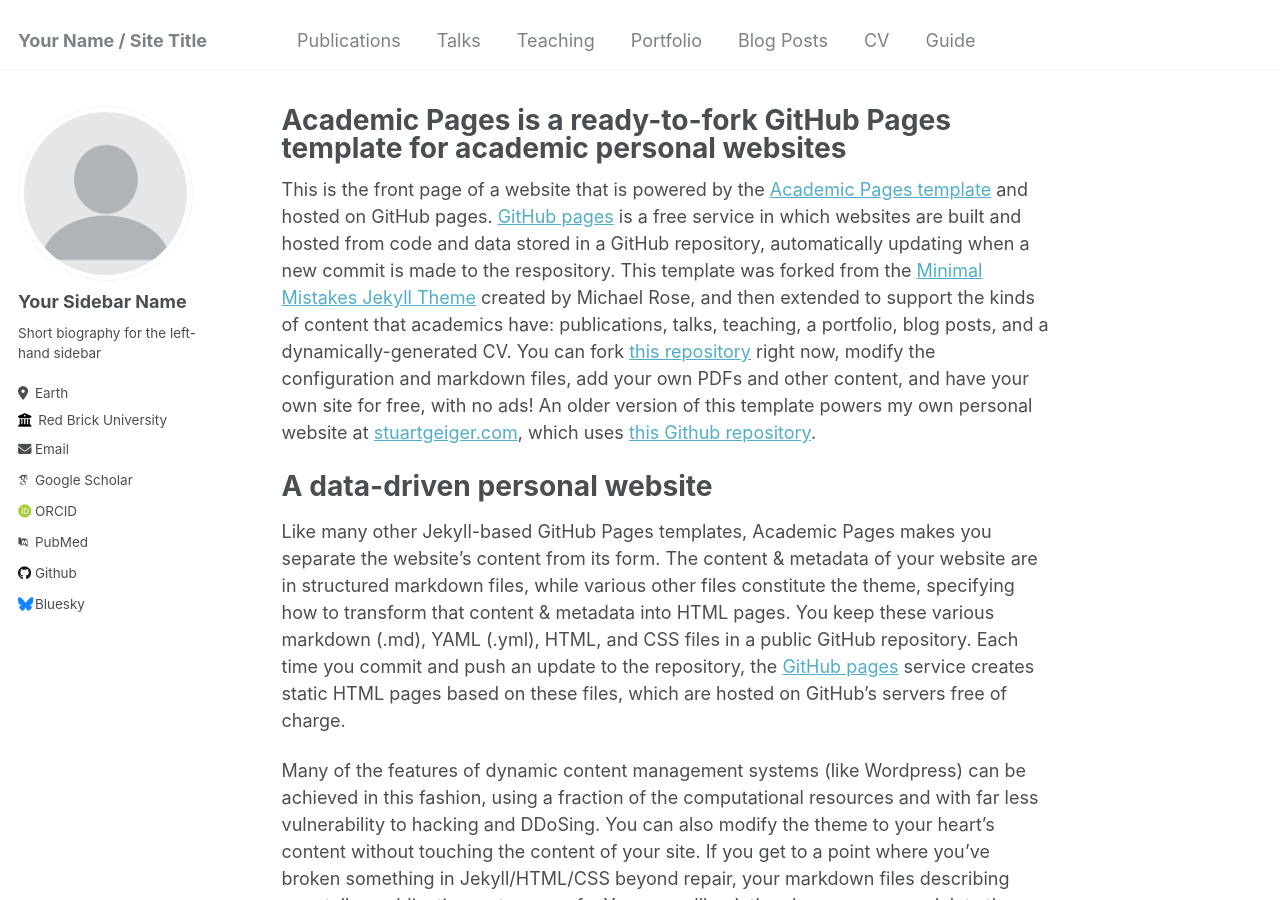
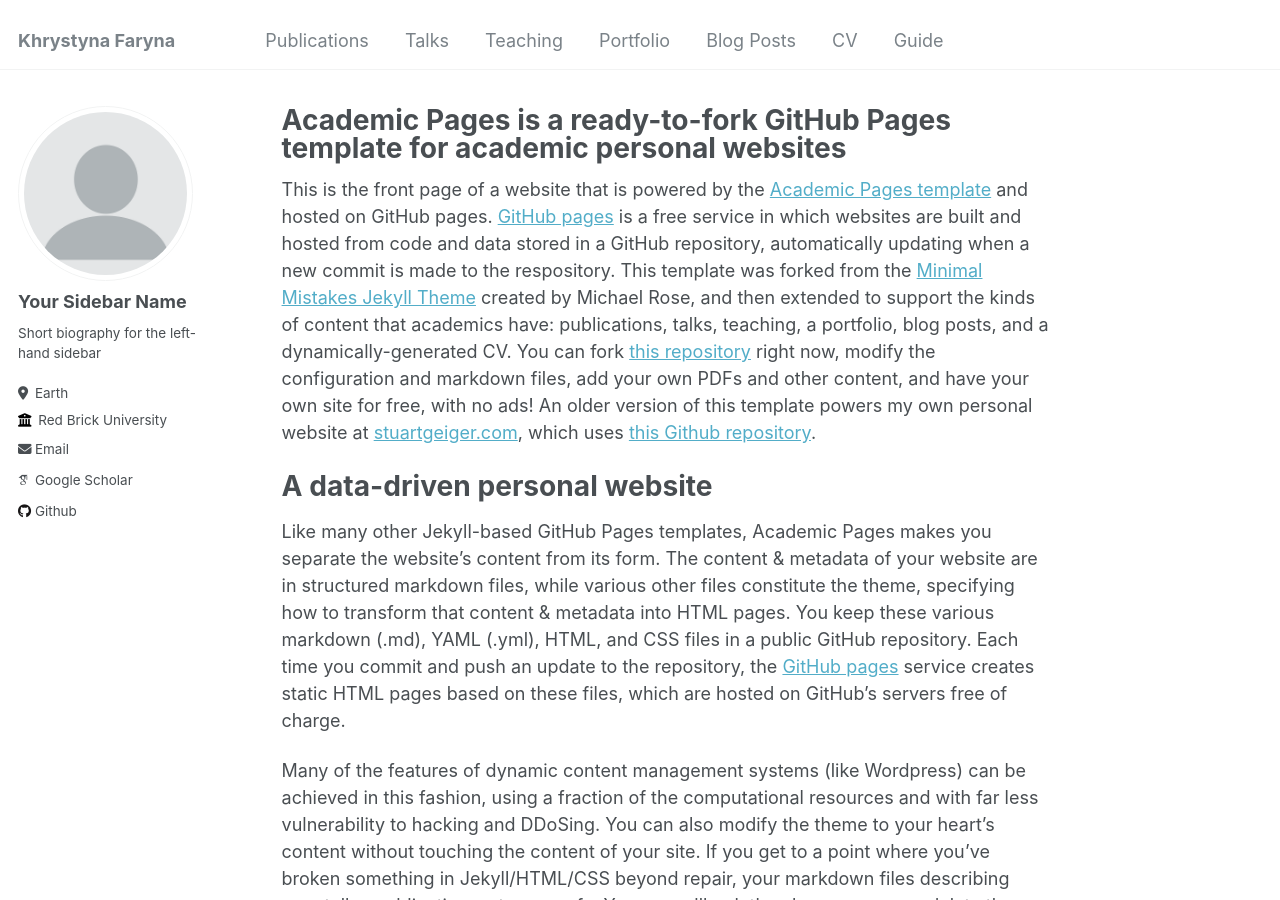
Before and after one commit to KhrystynaFaryna/khrystynafaryna.github.io, a Jekyll site: the page built from _pages/about.md, in a window 1280 px wide and 900 px high. Built offline with Jekyll 4.4.1, drawn with Linux system fonts in a browser that asks for light colours; some web fonts are replaced; part of the change alters nothing that is shown.

Commit message:
Update _config.yml

```diff
--- a/_config.yml
+++ b/_config.yml
@@ -8,13 +8,13 @@
 
 # Basic Site Settings
 locale                   : "en-US"
-title                    : "Your Name / Site Title"
+title                    : "Khrystyna Faryna"
 title_separator          : "-"
 name                     : &name "Your Name"
 description              : &description "personal description"
-url                      : https://academicpages.github.io # the base hostname & protocol for your site e.g. "https://mmistakes.github.io"
+url                      : https://khrystynafaryna.github.io # the base hostname & protocol for your site e.g. "https://mmistakes.github.io"
 baseurl                  : "" # the subpath of your site, e.g. "/blog"
-repository               : "academicpages/academicpages.github.io"
+repository               : "KhrystynaFaryna/khrystynafaryna.github.io"
 
 # Site Author - The following control what appear as part of the author content on the side bar.
 #               If a field is blank the icon and link will not appear, otherwise it will be shown.
@@ -32,23 +32,23 @@ author:
 
   # Academic websites
   arxiv            : # URL - Update with the correct link to your profile
-  googlescholar    : "https://scholar.google.com/citations?user=PS_CX0AAAAAJ"
+  googlescholar    : "https://scholar.google.com/citations?user=AxwdnoMAAAAJ&hl=en"
   impactstory      : # URL
-  orcid            : "http://orcid.org/yourorcidurl"
+  orcid            : # URL
   semantic         : # URL
-  pubmed           : "https://www.ncbi.nlm.nih.gov/pubmed/?term=john+snow"
+  pubmed           : # URL
   researchgate     : # URL
 
   # Repositories and software development
   bitbucket        : # Username - Update with your username on the site
   codepen          : # Username
   dribbble         : # Username
-  github           : "academicpages"
+  github           : "KhrystynaFaryna"
   kaggle           : # Username
   stackoverflow    : # User number or user number and name (i.e., use "1" or "1/jeff-atwood")
 
   # Social media
-  bluesky          : "bsky.app" # Replace this with you Bluesky username
+  bluesky          : # Replace this with you Bluesky username
   facebook         : # Username
   flickr           : # Username
   foursquare       : # Username
```
